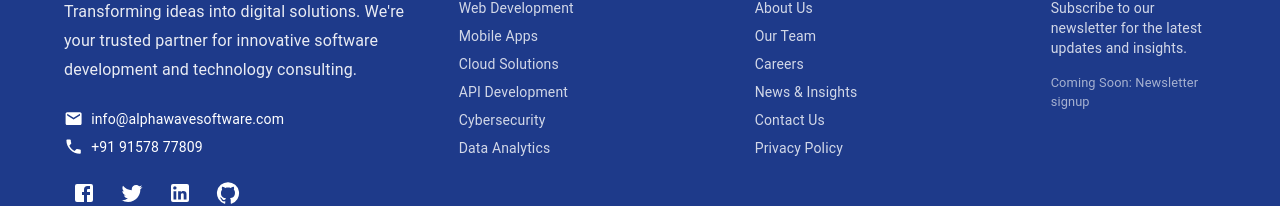
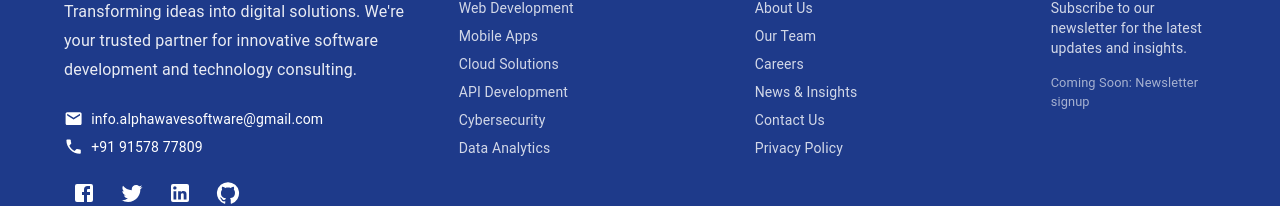
Before and after one commit to Parth2704/alpha_wave_softwares, a React (Create React App) app: page / in a window 1280 px wide. Shown: the part 5817-6023 px from the top of the page. Built offline with nearby package versions, Linux system fonts and the light colour scheme.

Commit message:
mail change

```diff
--- a/src/components/Contact.jsx
+++ b/src/components/Contact.jsx
@@ -78,7 +78,7 @@ const Contact = () => {
     {
       icon: <Email />,
       title: 'Email Us',
-      details: 'info@alphawavesoftware.com',
+      details: 'info.alphawavesoftware@gmail.com',
       subtitle: 'We reply within 24 hours',
     },
     {
--- a/src/components/Footer.jsx
+++ b/src/components/Footer.jsx
@@ -77,7 +77,7 @@ const Footer = () => {
             <Box sx={{ mb: 2 }}>
               <Box sx={{ display: 'flex', alignItems: 'center', mb: 1 }}>
                 <Email sx={{ mr: 1, fontSize: '1.2rem' }} />
-                <Typography variant="body2">info@alphawavesoftware.com</Typography>
+                <Typography variant="body2">info.alphawavesoftware@gmail.com</Typography>
               </Box>
               <Box sx={{ display: 'flex', alignItems: 'center', mb: 1 }}>
                 <Phone sx={{ mr: 1, fontSize: '1.2rem' }} />
```
